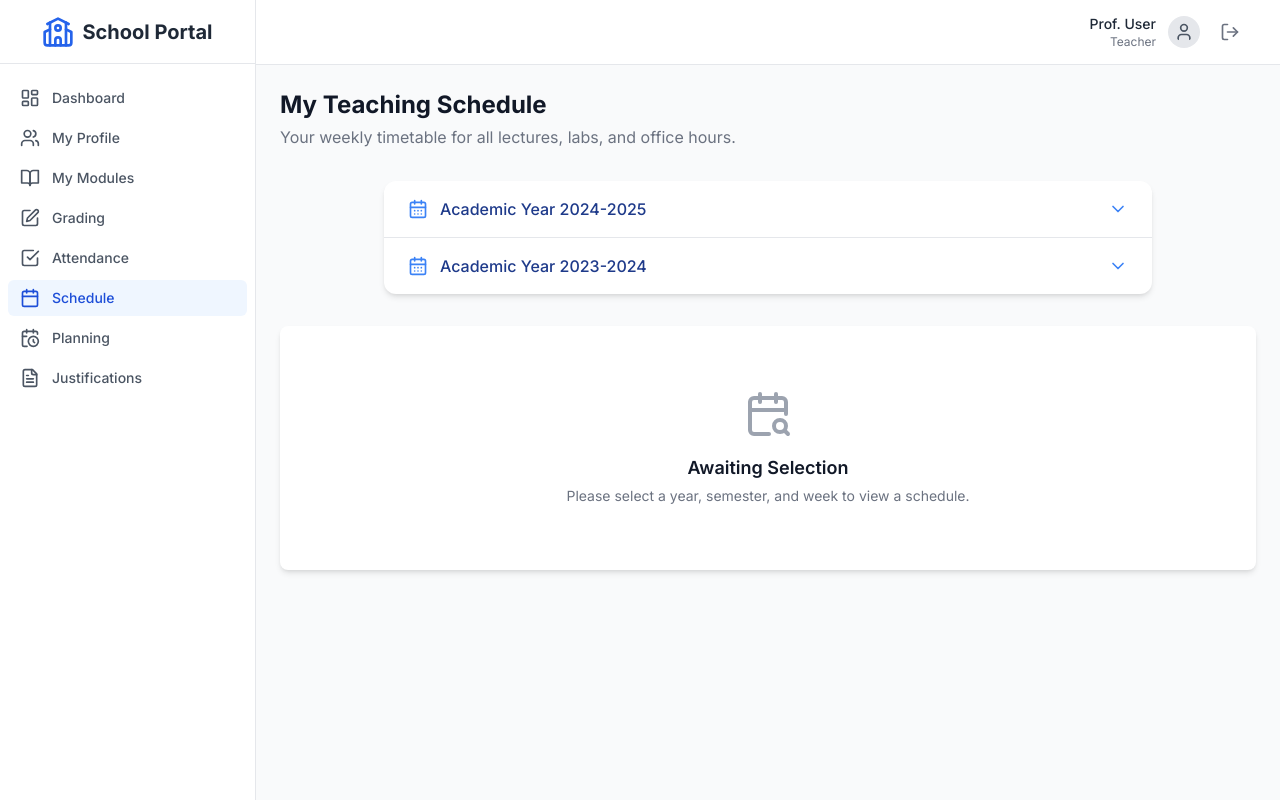
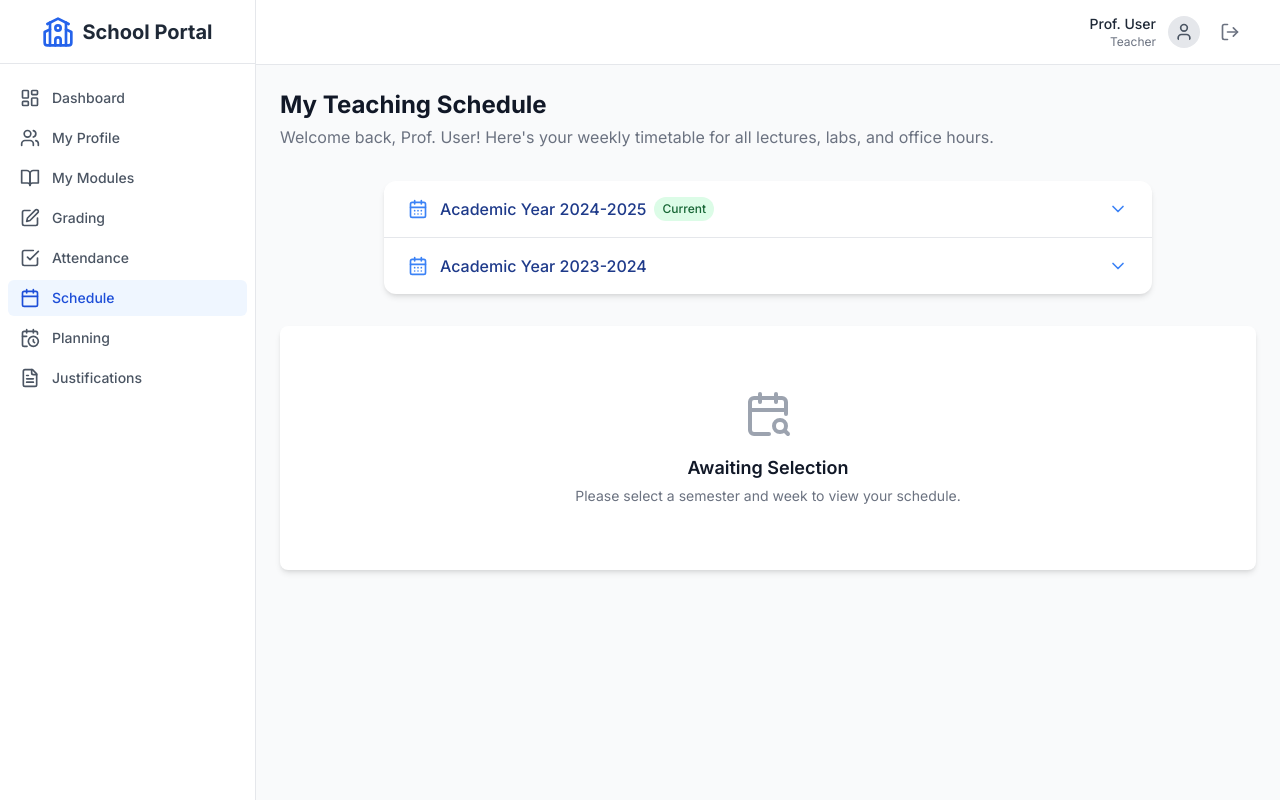
Before and after one commit to RachIM6/RachIM6-Schools_Management_Front_test, a Next.js app in the folder project_home/: page /teacher/schedule in a window 1280 px wide. Built offline with nearby package versions, Linux system fonts and the light colour scheme; sample sign-in values are in the browser's storage.

Commit message:
feat: implement dynamic teacher schedule generation based on selected semester and teacher data; enhance user interface with semester and week selection, and display current semester indicators for improved usability

```diff
--- a/project_home/src/pages/TeacherSchedule.tsx
+++ b/project_home/src/pages/TeacherSchedule.tsx
@@ -4,6 +4,16 @@ import { FC, useState, useMemo, Fragment } from 'react';
 import { PageHeader } from '@/components/ui/PageHeader';
 import { ChevronDown, CalendarDays, Book, CalendarSearch, Users, FlaskConical, Hourglass, Building } from 'lucide-react';
 import { Disclosure, Transition } from '@headlessui/react';
+import { useTeacher } from '@/context/TeacherContext';
+import {
+  academicYears,
+  semesters,
+  getAcademicYearById,
+  getSemesterById,
+  getModuleInstancesByTeacher,
+  getModuleById,
+  getTeacherById
+} from '@/data/academicData';
 
 type Day = 'Monday' | 'Tuesday' | 'Wednesday' | 'Thursday' | 'Friday';
 type EventType = 'Lecture' | 'Lab' | 'Tutorial' | 'Office Hours' | 'Meeting';
@@ -28,17 +38,46 @@ const eventPalettes: Record<EventType, string> = {
     'Meeting': 'bg-gray-100 text-gray-800 border-gray-200 dark:bg-gray-700/60 dark:text-gray-200 dark:border-gray-600',
 };
 
-const teacherCourses = {
-  'CS301': { title: 'Advanced Algorithms', filiere: 'CS Engineering' },
-  'CS305': { title: 'Operating Systems', filiere: 'CS Engineering' },
-  'PH210': { title: 'Quantum Physics', filiere: 'Applied Physics' },
+// Room assignments for different types of classes
+const roomAssignments = {
+  lecture: ['Amphi A', 'Amphi B', 'Room B201', 'Room B202', 'Room C101', 'Room C102'],
+  lab: ['Lab C10', 'Lab C5', 'Lab C8', 'PhysLab 1', 'PhysLab 2', 'Math Lab'],
+  tutorial: ['Room D4', 'Room D5', 'Room E1', 'Room E2', 'Study Hall 1', 'Study Hall 2']
 };
 
-const generateTeacherSemesterSchedule = (yearString: string, semester: 'S1' | 'S2') => {
+const generateTeacherSemesterSchedule = (semesterId: string, teacherId: string) => {
   const schedule: Record<string, Record<Day, ScheduleEvent[]>> = {};
+  const semester = getSemesterById(semesterId);
+  if (!semester) return {};
+
+  const academicYear = getAcademicYearById(semester.academicYearId);
+  if (!academicYear) return {};
+
+  // Get modules for this semester and teacher
+  const relevantInstances = getModuleInstancesByTeacher(teacherId).filter(instance =>
+    instance.semesterId === semesterId
+  );
+
+  // Create course schedule data
+  const courses = relevantInstances.map(instance => {
+    const module = getModuleById(instance.moduleId);
+
+    if (!module) return null;
+
+    return {
+      title: module.name,
+      moduleCode: module.code,
+      credits: module.credits,
+      majorId: module.majorId
+    };
+  }).filter(Boolean);
+
+  // Generate 14 weeks of schedule
   const numWeeks = 14;
-  const year = parseInt(semester === 'S1' ? yearString.split('-')[0] : yearString.split('-')[1]);
-  const startDate = new Date(semester === 'S1' ? `${year}-09-04` : `${year}-01-29`);
+
+  // Calculate start date based on semester
+  const year = parseInt(academicYear.name.split('-')[semester.name === 'S1' ? 0 : 1]);
+  const startDate = new Date(semester.name === 'S1' ? `${year}-09-02` : `${year}-02-03`);
 
   for (let i = 0; i < numWeeks; i++) {
     const weekStart = new Date(startDate);
@@ -52,31 +91,74 @@ const generateTeacherSemesterSchedule = (yearString: string, semester: 'S1' | 'S
     const weekLabel = `Week ${weekNumber.toString().padStart(2, '0')} : ${fromDate} - ${toDate}`;
 
     let weeklySchedule: Record<Day, ScheduleEvent[]> = { Monday: [], Tuesday: [], Wednesday: [], Thursday: [], Friday: [] };
-    if (i % 3 === 0) {
-      weeklySchedule.Monday.push({ start: 9, end: 11, ...teacherCourses.CS305, location: 'Amphi A', type: 'Lecture', color: eventPalettes.Lecture });
-      weeklySchedule.Wednesday.push({ start: 14, end: 16, ...teacherCourses.CS301, location: 'Room B201', type: 'Tutorial', color: eventPalettes.Tutorial });
-    } else if (i % 3 === 1) {
-      weeklySchedule.Tuesday.push({ start: 10, end: 13, ...teacherCourses.CS301, location: 'Lab C10', type: 'Lab', color: eventPalettes.Lab });
-      weeklySchedule.Thursday.push({ start: 14, end: 16, ...teacherCourses.PH210, location: 'PhysLab 2', type: 'Lecture', color: eventPalettes.Lecture });
-      weeklySchedule.Friday.push({ start: 15, end: 17, title: 'Office Hours', filiere: 'All Students', location: 'Office B-3', type: 'Office Hours', color: eventPalettes['Office Hours'] });
-    } else {
-      weeklySchedule.Monday.push({ start: 14, end: 16, ...teacherCourses.CS305, location: 'Amphi A', type: 'Lecture', color: eventPalettes.Lecture });
-      weeklySchedule.Tuesday.push({ start: 16, end: 17, title: 'Dept. Meeting', filiere: 'CS Dept.', location: 'Conf. Room 1', type: 'Meeting', color: eventPalettes.Meeting });
-    }
+
+    // Distribute courses across the week
+    courses.forEach((course, index) => {
+      if (!course) return;
+
+      const availableDays: Day[] = ['Monday', 'Tuesday', 'Wednesday', 'Thursday', 'Friday'];
+      const dayIndex = index % availableDays.length;
+      const day = availableDays[dayIndex];
+
+      // All classes are lectures, same day every week
+      const classType: 'Lecture' = 'Lecture';
+      const duration = course.credits >= 6 ? 2 : 1.5;
+
+      // Fixed start times based on day to avoid conflicts
+      const timeSlots = [9, 11, 13, 15, 17];
+      const startTime = timeSlots[dayIndex % timeSlots.length];
+
+      // Get appropriate room
+      const roomType = 'lecture';
+      const roomIndex = index % roomAssignments[roomType].length;
+      const location = roomAssignments[roomType][roomIndex];
+
+      const event: ScheduleEvent = {
+        start: startTime,
+        end: startTime + duration,
+        title: course.title,
+        filiere: course.majorId === 'major-cs' ? 'CS Engineering' : course.majorId === 'major-physics' ? 'Applied Physics' : 'Mathematics',
+        location,
+        type: classType,
+        color: eventPalettes[classType]
+      };
+
+      weeklySchedule[day].push(event);
+    });
 
     schedule[weekLabel] = weeklySchedule;
   }
   return schedule;
 };
 
-const mockTeacherScheduleData = {
-  "2024-2025": { "S2": generateTeacherSemesterSchedule("2024-2025", "S2") },
-  "2023-2024": { "S1": generateTeacherSemesterSchedule("2023-2024", "S1"), "S2": generateTeacherSemesterSchedule("2023-2024", "S2") },
+// Get all available semesters for a teacher
+const getAvailableTeacherSemesters = () => {
+  return semesters.map(semester => {
+    const academicYear = getAcademicYearById(semester.academicYearId);
+    return {
+      id: semester.id,
+      name: semester.name,
+      academicYearName: academicYear?.name || '',
+      isActive: semester.isActive,
+      startDate: semester.startDate,
+      endDate: semester.endDate
+    };
+  }).sort((a, b) => {
+    // Sort by academic year (newest first), then by semester
+    const yearComparison = b.academicYearName.localeCompare(a.academicYearName);
+    if (yearComparison !== 0) return yearComparison;
+    return a.name.localeCompare(b.name);
+  });
 };
 
-type AcademicYear = keyof typeof mockTeacherScheduleData;
-type Semester = keyof typeof mockTeacherScheduleData[AcademicYear];
-type Week = keyof typeof mockTeacherScheduleData[AcademicYear][Semester];
+// Get current semester
+const getCurrentTeacherSemester = () => {
+  return semesters.find(semester => semester.isActive);
+};
+
+type AcademicYear = string;
+type Semester = string;
+type Week = string;
 
 const eventIcons: Record<EventType, React.ReactNode> = {
     'Lecture': <Users size={12} />,
@@ -129,46 +211,131 @@ const ScheduleGrid: FC<{ weekLabel: string; schedule: Record<Day, ScheduleEvent[
 };
 
 export const TeacherSchedule: FC = () => {
-  const [activeSelection, setActiveSelection] = useState<{ year: AcademicYear | null; semester: Semester | null; week: Week | null }>({ year: null, semester: null, week: null });
+  const { teacher } = useTeacher();
+  const [activeSelection, setActiveSelection] = useState<{ semesterId: string | null; week: string | null }>({
+    semesterId: null,
+    week: null
+  });
 
+  // Get available semesters
+  const availableSemesters = useMemo(() => {
+    return getAvailableTeacherSemesters();
+  }, []);
+
+  // Get current semester
+  const currentSemester = useMemo(() => {
+    return getCurrentTeacherSemester();
+  }, []);
+
+  // Get schedule for selected semester
+  const semesterSchedule = useMemo(() => {
+    if (!activeSelection.semesterId || !teacher) return null;
+    return generateTeacherSemesterSchedule(activeSelection.semesterId, teacher.keycloakId);
+  }, [activeSelection.semesterId, teacher]);
+
+  // Get displayed schedule for selected week
   const displayedSchedule = useMemo(() => {
-    const { year, semester, week } = activeSelection;
-    if (!year || !semester || !week) return null;
-    return mockTeacherScheduleData[year]?.[semester]?.[week] || {};
-  }, [activeSelection]);
+    if (!semesterSchedule || !activeSelection.week) return null;
+    return semesterSchedule[activeSelection.week] || null;
+  }, [semesterSchedule, activeSelection.week]);
+
+  // Group semesters by academic year
+  const semestersByYear = useMemo(() => {
+    const grouped: Record<string, typeof availableSemesters> = {};
+    availableSemesters.forEach(semester => {
+      if (!grouped[semester.academicYearName]) {
+        grouped[semester.academicYearName] = [];
+      }
+      grouped[semester.academicYearName].push(semester);
+    });
+    return grouped;
+  }, [availableSemesters]);
+
+  // Show loading if teacher is not loaded
+  if (!teacher) {
+    return (
+      <div className="flex justify-center items-center h-64">
+        <div className="animate-spin rounded-full h-10 w-10 border-b-2 border-blue-500"></div>
+      </div>
+    );
+  }
 
   return (
     <div className="space-y-8">
-      <PageHeader title="My Teaching Schedule" description="Your weekly timetable for all lectures, labs, and office hours." />
+      <PageHeader
+        title={`My Teaching Schedule`}
+        description={`Welcome back, Prof. ${teacher.lastName}! Here's your weekly timetable for all lectures, labs, and office hours.`}
+      />
 
       <div className="w-full max-w-3xl mx-auto">
         <div className="bg-white dark:bg-gray-800 rounded-xl shadow-md">
-          {Object.keys(mockTeacherScheduleData).map((year, yearIndex) => (
-            <Disclosure as="div" key={year}>
+          {Object.keys(semestersByYear).map((academicYear, yearIndex) => (
+            <Disclosure as="div" key={academicYear}>
               {({ open }) => (
                 <div className={yearIndex > 0 ? "border-t border-gray-200 dark:border-gray-700" : ""}>
                   <Disclosure.Button className="flex w-full justify-between items-center px-6 py-4 text-left text-md font-medium text-blue-900 dark:text-blue-200 hover:bg-blue-50 dark:hover:bg-blue-900/50 focus:outline-none focus-visible:ring focus-visible:ring-blue-500 focus-visible:ring-opacity-75">
-                    <span className="flex items-center"><CalendarDays className="h-5 w-5 text-blue-500 mr-3"/>Academic Year {year}</span>
-                    <ChevronDown className={`${open ? 'rotate-180' : ''} h-5 w-5 text-blue-500 transition-transform`} />
+                    <span className="flex items-center">
+                      <CalendarDays className="h-5 w-5 text-blue-500 mr-3"/>
+                      Academic Year {academicYear}
+                      {currentSemester && semestersByYear[academicYear].some(sem => sem.id === currentSemester.id) && (
+                        <span className="ml-2 px-2 py-1 text-xs bg-green-100 text-green-800 dark:bg-green-900 dark:text-green-200 rounded-full">
+                          Current
+                        </span>
+                      )}
+                    </span>
+                    <ChevronDown className={`${open ? 'rotate-180 transform' : ''} h-5 w-5 text-blue-500 transition-transform`} />
                   </Disclosure.Button>
                   <Disclosure.Panel className="px-6 pb-4 pt-2 border-t border-gray-200 dark:border-gray-700 bg-gray-50 dark:bg-gray-800/50">
                     <div className="space-y-4">
-                      {Object.keys(mockTeacherScheduleData[year as AcademicYear]).map(semester => (
-                        <Disclosure as="div" key={semester}>
+                      {semestersByYear[academicYear].map(semester => (
+                        <Disclosure as="div" key={semester.id}>
                           {({ open: semesterOpen }) => (
                             <div>
-                              <Disclosure.Button onClick={() => setActiveSelection({ year: year as AcademicYear, semester: semester as Semester, week: null })} className={`w-full flex justify-between items-center text-left p-3 rounded-lg transition-colors ${activeSelection.semester === semester && activeSelection.year === year ? 'bg-blue-100 dark:bg-blue-900/70' : 'hover:bg-gray-200 dark:hover:bg-gray-700'}`}>
-                                <span className="font-semibold flex items-center text-gray-800 dark:text-gray-200"><Book className="h-5 w-5 mr-3 text-gray-500 dark:text-gray-400"/>Semester {semester.substring(1)}</span>
+                              <Disclosure.Button
+                                onClick={() => setActiveSelection({ semesterId: semester.id, week: null })}
+                                className={`w-full flex justify-between items-center text-left p-3 rounded-lg transition-colors ${
+                                  activeSelection.semesterId === semester.id ? 'bg-blue-100 dark:bg-blue-900/70' : 'hover:bg-gray-200 dark:hover:bg-gray-700'
+                                }`}
+                              >
+                                <span className="font-semibold flex items-center text-gray-800 dark:text-gray-200">
+                                  <Book className="h-5 w-5 mr-3 text-gray-500 dark:text-gray-400"/>
+                                  Semester {semester.name.substring(1)}
+                                  {semester.isActive && (
+                                    <span className="ml-2 px-2 py-1 text-xs bg-green-100 text-green-800 dark:bg-green-900 dark:text-green-200 rounded-full">
+                                      Active
+                                    </span>
+                                  )}
+                                </span>
                                 <ChevronDown className={`${semesterOpen ? 'rotate-180' : ''} h-5 w-5 text-gray-500 transition-transform`} />
                               </Disclosure.Button>
-                              <Transition as={Fragment} enter="transition duration-100 ease-out" enterFrom="transform -translate-y-2 opacity-0" enterTo="transform translate-y-0 opacity-100" leave="transition duration-75 ease-out" leaveFrom="transform translate-y-0 opacity-100" leaveTo="transform -translate-y-2 opacity-0">
+                              <Transition
+                                as={Fragment}
+                                enter="transition duration-100 ease-out"
+                                enterFrom="transform -translate-y-2 opacity-0"
+                                enterTo="transform translate-y-0 opacity-100"
+                                leave="transition duration-75 ease-out"
+                                leaveFrom="transform translate-y-0 opacity-100"
+                                leaveTo="transform -translate-y-2 opacity-0"
+                              >
                                 <Disclosure.Panel className="pt-2 pl-6">
                                   <div className="space-y-2 mt-2 max-h-48 overflow-y-auto">
-                                    {Object.keys(mockTeacherScheduleData[year as AcademicYear][semester as Semester]).map(week => (
-                                      <button key={week} onClick={() => setActiveSelection({ year: year as AcademicYear, semester: semester as Semester, week: week as Week })} className={`w-full text-left p-2 pl-4 rounded-md transition-colors text-sm font-medium ${activeSelection.week === week && activeSelection.semester === semester && activeSelection.year === year ? 'bg-blue-600 text-white shadow' : 'text-gray-600 dark:text-gray-300 hover:bg-gray-200 dark:hover:bg-gray-700'}`}>
-                                        Week: {week}
-                                      </button>
-                                    ))}
+                                    {(() => {
+                                      // Generate schedule for this specific semester
+                                      const semesterScheduleData = generateTeacherSemesterSchedule(semester.id, teacher.keycloakId);
+                                      return Object.keys(semesterScheduleData).map(week => (
+                                        <button
+                                          key={week}
+                                          onClick={() => setActiveSelection({ semesterId: semester.id, week })}
+                                          className={`w-full text-left p-2 pl-4 rounded-md transition-colors text-sm font-medium ${
+                                            activeSelection.week === week && activeSelection.semesterId === semester.id
+                                              ? 'bg-blue-600 text-white shadow'
+                                              : 'text-gray-600 dark:text-gray-300 hover:bg-gray-200 dark:hover:bg-gray-700'
+                                          }`}
+                                        >
+                                          {week}
+                                        </button>
+                                      ));
+                                    })()}
                                   </div>
                                 </Disclosure.Panel>
                               </Transition>
@@ -187,11 +354,21 @@ export const TeacherSchedule: FC = () => {
 
       {displayedSchedule ? (
         <ScheduleGrid weekLabel={activeSelection.week!} schedule={displayedSchedule} />
+      ) : activeSelection.semesterId ? (
+        <div className="text-center py-16 px-6 bg-white dark:bg-gray-800 rounded-lg shadow-md mt-8">
+          <CalendarSearch className="mx-auto h-12 w-12 text-gray-400"/>
+          <h3 className="mt-4 text-lg font-semibold text-gray-900 dark:text-white">No Schedule Available</h3>
+          <p className="mt-1 text-sm text-gray-500">
+            No schedule is available for the selected semester.
+          </p>
+        </div>
       ) : (
         <div className="text-center py-16 px-6 bg-white dark:bg-gray-800 rounded-lg shadow-md mt-8">
           <CalendarSearch className="mx-auto h-12 w-12 text-gray-400"/>
           <h3 className="mt-4 text-lg font-semibold text-gray-900 dark:text-white">Awaiting Selection</h3>
-          <p className="mt-1 text-sm text-gray-500">Please select a year, semester, and week to view a schedule.</p>
+          <p className="mt-1 text-sm text-gray-500">
+            Please select a semester and week to view your schedule.
+          </p>
         </div>
       )}
     </div>
```
